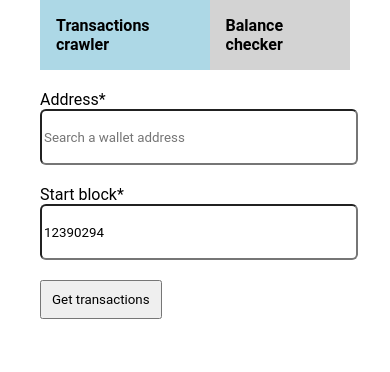
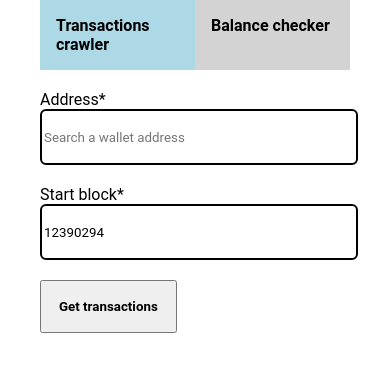
Before and after one commit to voromahery/ethereum-transaction, a React (Vite) app: page / in a window 390 px wide. Shown: the top 372 px of the page. Built offline with nearby package versions, Linux system fonts and the light colour scheme; no server answers.

Commit message:
style: adds styles for mobile

```diff
--- a/App.js
+++ b/App.js
@@ -8,9 +8,16 @@ const TabWrapper = styled.div`
   display: flex;
   flex-direction: row;
   margin-bottom: 20px;
+  flex-wrap: wrap;
+  width: 100%;
+  max-width: 408px;
+  @media (min-width: 375px) {
+    flex-wrap: nowrap;
+  }
 `
 
 const Tab = styled.div`
+  width: 100%;
   cursor: pointer;
   padding: 16px;
   background-color: ${(props) => (props.active ? 'lightblue' : 'lightgrey')};
@@ -21,7 +28,11 @@ const Tab = styled.div`
 const ErrorMessageContainer = styled.div`
   color: red;
   font-weight: 700;
-  font-size: 28px;
+  font-size: 18px;
+  word-wrap: break-word;
+  @media (min-width: 650px) {
+    font-size: 28px;
+  }
 `
 
 const App = () => {
--- a/GlobalStyle.js
+++ b/GlobalStyle.js
@@ -9,9 +9,10 @@ body {
     font-family: 'Roboto', Sans-Serif;
 }
 
+
 #root {
-    padding-left: 40px;
-    padding-right: 40px;
+    padding-left: 20px;
+    padding-right: 20px;
 }
 
 a {
@@ -26,13 +27,16 @@ a:hover {
 input {
     width: 100%;
     max-width: 400px;
-    height: 50px;
+    height: 32px;
     border-radius: 6px;
+    border: solid 1px black;
 }
 
 button {
-    padding: 10px;
+    padding: 8px;
     cursor: pointer;
+    font-weight: 700;
+    margin-bottom: 20px;
 }
 
 @keyframes spinner {
@@ -48,9 +52,25 @@ button {
     min-width: 40px;
     min-height: 40px;
     border: 5px solid rgba(255, 255, 255, 0.1);
-    border-right: 5px solid orange;
+    border-right: 5px solid lightblue;
     border-radius: 50%;
     animation: spinner 1s linear infinite;
   }
 
+@media (min-width: 375px) {
+    #root {
+        padding-left: 40px;
+        padding-right: 40px;
+    }
+
+    input {
+        height: 50px;
+        border: solid 2px black;
+    }
+
+    button {
+        padding: 17px;
+    }
+}
+
 `
--- a/components/BalanceSearchInput.js
+++ b/components/BalanceSearchInput.js
@@ -22,6 +22,7 @@ const GetTransactionButton = styled.button`
 const InputWrapper = styled.div`
   display: flex;
   flex-direction: column;
+  overflow-wrap: anywhere;
 `
 
 const BalanceSearchInput = () => {
--- a/components/TransactionTable.js
+++ b/components/TransactionTable.js
@@ -12,6 +12,11 @@ const Row = styled.div`
   border-radius: 5px;
   margin-bottom: 10px;
   padding-right: 10px;
+`
+const TransactionOrigin = styled.div`
+  width: 100%;
+  max-width: max-content;
+  margin-right: auto;
 `
 
 const TransactionIcon = styled.div`
@@ -43,8 +48,9 @@ const BlockHashWrapper = styled.div`
   minwidth: '530px';
 `
 const PriceWrapper = styled.div`
-  textalign: 'right';
-  width: '100%';
+  width: 100%;
+  max-width: max-content;
+  margin-left: auto;
 `
 
 const TransactionTable = () => {
@@ -58,6 +64,8 @@ const TransactionTable = () => {
     setCurrentPage,
     endBlock,
   } = useContext(Context)
+
+  const etherscanQuery = 'https://etherscan.io'
 
   const nextPage = () => {
     setCurrentPage(currentPage + 1)
@@ -108,7 +116,7 @@ const TransactionTable = () => {
                 <TransactionIcon>Tx</TransactionIcon>
                 <BlockHashWrapper>
                   <p>
-                    <a href={`https://etherscan.io/tx/${item.blockHash}`}>
+                    <a href={`${etherscanQuery}/tx/${item.blockHash}`}>
                       {item.hash}
                     </a>
                   </p>
@@ -116,20 +124,20 @@ const TransactionTable = () => {
                     timestamp: {item.timeStamp}, {timeStampDate}
                   </div>
                 </BlockHashWrapper>
-                <div>
+                <TransactionOrigin>
                   <p>
                     From:&nbsp;
-                    <a href={`https://etherscan.io/address/${item.from}`}>
+                    <a href={`${etherscanQuery}/address/${item.from}`}>
                       {item.from}
                     </a>
                   </p>
                   <p>
                     To:&nbsp;
-                    <a href={`https://etherscan.io/address/${item.to}`}>
+                    <a href={`${etherscanQuery}/address/${item.to}`}>
                       {item.to}
                     </a>
                   </p>
-                </div>
+                </TransactionOrigin>
                 <PriceWrapper>
                   <span>{price}</span> <span>Eth</span>
                 </PriceWrapper>
```
Also changed, not shown: 2 other files (tests, documents, lock files or other folders).
